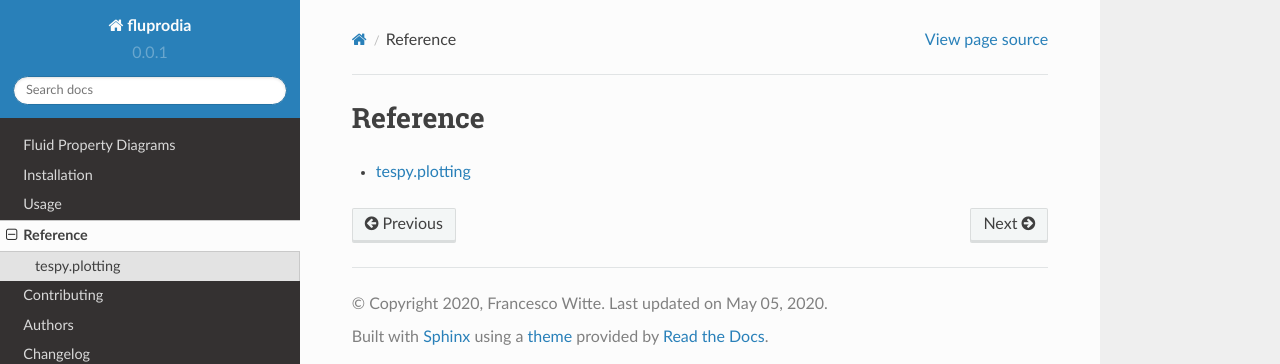
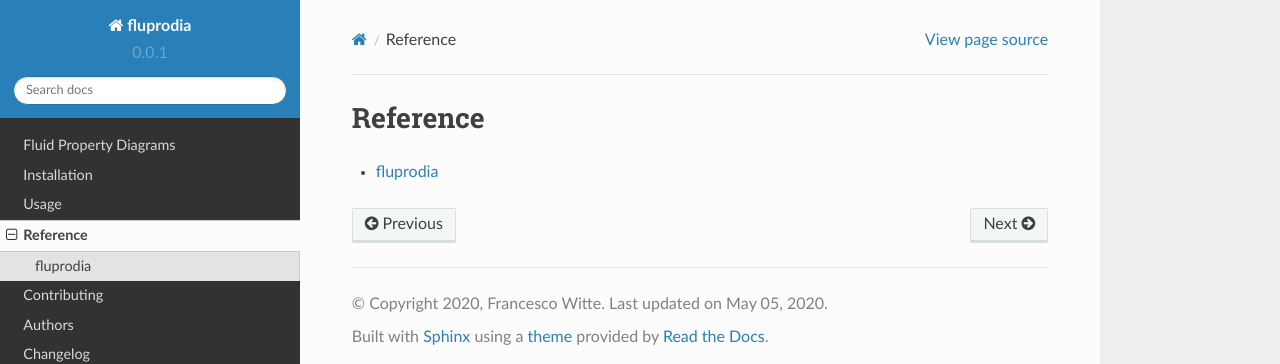
Before and after one commit to fwitte/fluprodia, a Sphinx documentation site: the page built from docs/reference/index.rst, in a window 1280 px wide. Shown: the top 364 px of the page. Built offline with Sphinx 7.4.7 and the Read the Docs theme 2.0.0, drawn with Linux system fonts in a browser that asks for light colours.

Commit message:
Fix some naming

```diff
--- a/docs/installation.rst
+++ b/docs/installation.rst
@@ -4,4 +4,4 @@ Installation
 
 At the command line::
 
-    pip install tespy.plotting
+    pip install fluprodia
--- /dev/null
+++ b/docs/reference/fluprodia.rst
@@ -0,0 +1,9 @@
+fluprodia
+=========
+
+.. testsetup::
+
+    from fluprodia import FluidPropertyDiagram
+
+.. automodule:: fluprodia
+    :members:
--- a/docs/reference/index.rst
+++ b/docs/reference/index.rst
@@ -4,4 +4,4 @@ Reference
 .. toctree::
     :glob:
 
-    tespy.plotting*
+    fluprodia*
--- a/docs/reference/tespy.plotting.rst
+++ /dev/null
@@ -1,9 +0,0 @@
-tespy.plotting
-==============
-
-.. testsetup::
-
-    from tespy.plotting import *
-
-.. automodule:: tespy.plotting
-    :members:
```
